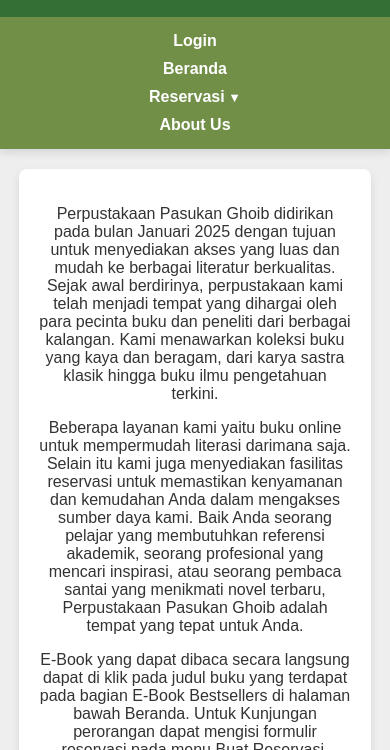
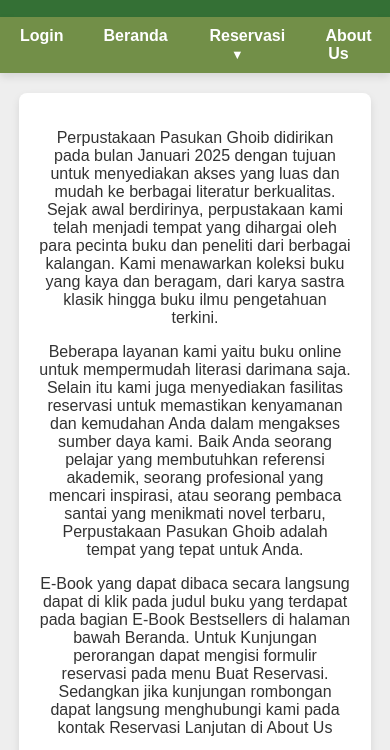
Before and after one commit to faufauziii16/PerpustakaanPasukanGhoib, a plain HTML site: page Beranda.html in a window 390 px wide. Shown: the part 89-839 px from the top of the page. Drawn offline with Linux system fonts and the light colour scheme.

Commit message:
Update Beranda.html

```diff
--- a/Beranda.html
+++ b/Beranda.html
@@ -99,8 +99,7 @@
             text-align: center;
             padding: 20px 0;
             margin-top: 25px;
-        }
-        header img {
+        }header img {
             vertical-align: middle;
         }
         .content {
@@ -226,7 +225,6 @@
             footer {
                 padding: 15px 0;
             }
-
             .content {
                 flex-direction: column;
                 align-items: center;
@@ -250,11 +248,14 @@
         }
 
         @media (max-width: 480px) {
-            nav ul {
-                flex-direction: column;
+            nav ul li {
+                margin: 0 10px;
             }
-            nav ul li {
-                margin: 5px 0;
+            nav ul li a {
+                padding: 8px 10px;
+            }
+            footer {
+                padding: 15px 0;
             }
             .book {
                 width: 100%;
@@ -269,7 +270,7 @@
     </header>
     <nav>
         <ul>
-            <li><a href="Login.html">Login</a></li>
+            <li><a href="Index.html">Login</a></li>
             <li><a href="Beranda.html">Beranda</a></li>
             <li>
                 <a href="">Reservasi</a>
```
